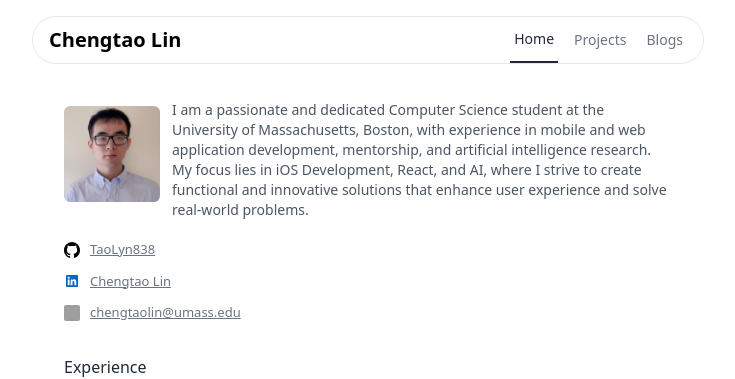
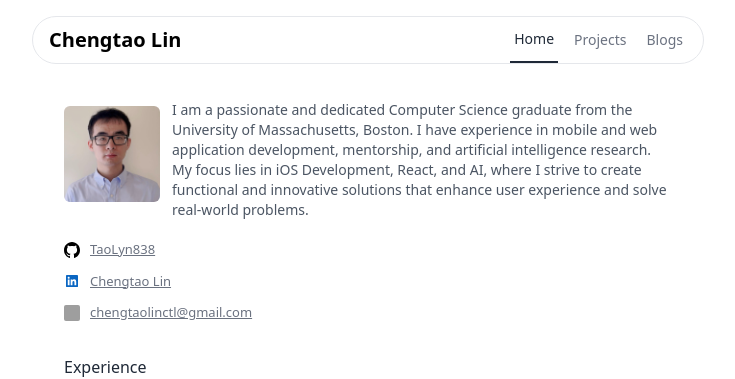
Before and after one commit to TaoLyn838/Me, a React (Vite) app in the folder chengtaolin/: page / in a window 1280 px wide. Shown: the top 379 px of the page, without its empty margins (272-1007 px from the left). Built offline with nearby package versions, Linux system fonts and the light colour scheme; grey boxes are pictures that could not be loaded.

Commit message:
Update about.js

```diff
--- a/chengtaolin/src/data/about.js
+++ b/chengtaolin/src/data/about.js
@@ -1,12 +1,12 @@
 const aboutMe = {
   name: 'Chengtao Lin',
   role: 'Computer Science Student | Developer | Mentor',
-  description: `I am a passionate and dedicated Computer Science student at the
-    University of Massachusetts, Boston, with experience in mobile and web
-    application development, mentorship, and artificial intelligence
-    research. My focus lies in iOS Development, React, and AI, where I
-    strive to create functional and innovative solutions that enhance user
-    experience and solve real-world problems.`,
+  description: `I am a passionate and dedicated Computer Science graduate from
+  the University of Massachusetts, Boston. I have experience in mobile and
+  web application development, mentorship, and artificial intelligence research.
+  My focus lies in iOS Development, React, and AI, where I strive to create
+  functional and innovative solutions that enhance user experience and
+  solve real-world problems.`,
   connectLinks: [
     {
       platform: 'Github',
@@ -22,9 +22,9 @@ const aboutMe = {
     },
     {
       platform: 'Email',
-      title: 'chengtaolin@umass.edu',
+      title: 'chengtaolinctl@gmail.com',
       logo: '/logos/svg/gmail-logo.svg',
-      href: 'mailto:chengtaolin@umass.edu',
+      href: 'mailto:chengtaolinctl@gmail.com',
     },
   ],
 }
```
